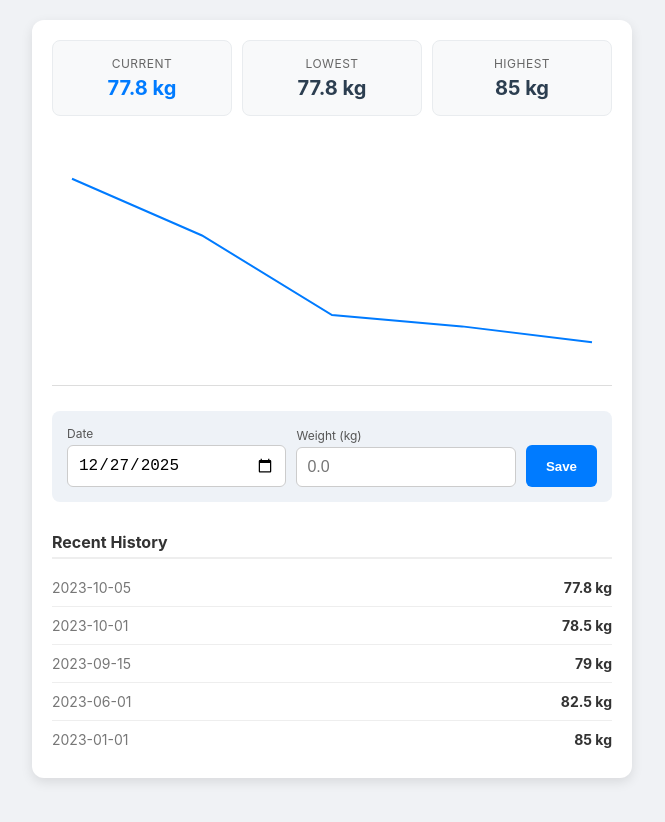
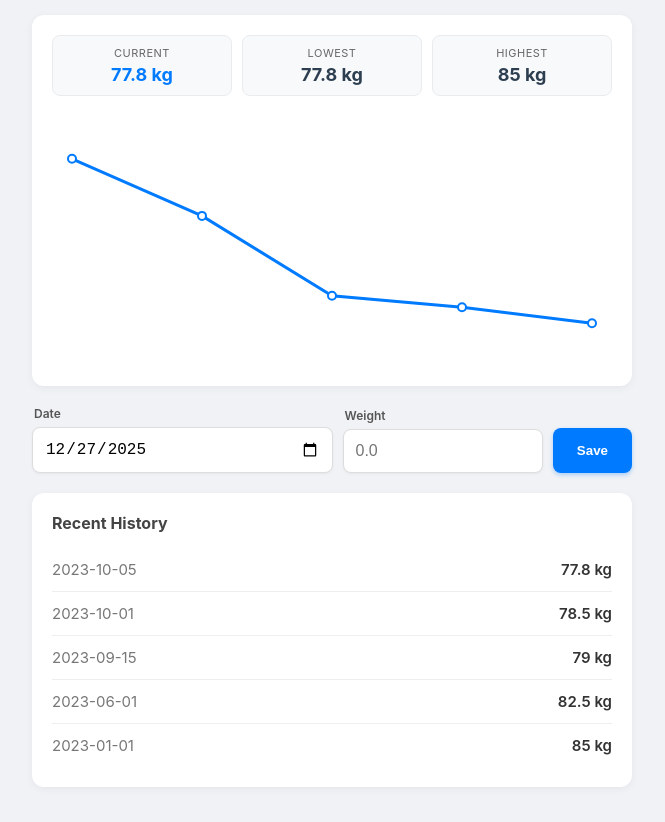
Before and after one commit to i-64/i-64.github.io, a plain HTML site: page weight/index.html in a window 1280 px wide. Shown: the whole page, without its empty margins (308-973 px from the left). Before the commit the page ends 800 px from the top, so only its background shows below. Drawn offline with Linux system fonts and the light colour scheme.

Commit message:
Update index.html

```diff
--- a/weight/index.html
+++ b/weight/index.html
@@ -5,23 +5,28 @@
     <meta name="viewport" content="width=device-width, initial-scale=1.0">
     <title>Weight Tracker</title>
     <style>
-        /* --- GLOBAL & LAYOUT --- */
+        /* --- GLOBAL --- */
         * { box-sizing: border-box; }
         body {
             font-family: -apple-system, BlinkMacSystemFont, "Segoe UI", Roboto, sans-serif;
             background-color: #f0f2f5;
-            padding: 20px;
+            padding: 15px;
             margin: 0;
             color: #333;
         }
 
-        .container {
+        .main-wrapper {
             max-width: 600px;
             margin: 0 auto;
+        }
+
+        /* --- CARDS --- */
+        .card {
             background: white;
             padding: 20px;
             border-radius: 12px;
-            box-shadow: 0 4px 12px rgba(0,0,0,0.1);
+            box-shadow: 0 2px 8px rgba(0,0,0,0.05);
+            margin-bottom: 20px;
         }
 
         /* --- STATS GRID --- */
@@ -29,91 +34,91 @@
             display: grid;
             grid-template-columns: 1fr 1fr 1fr;
             gap: 10px;
+            text-align: center;
             margin-bottom: 20px;
-            text-align: center;
         }
         .stat-box {
             background: #f8f9fa;
-            padding: 15px 5px;
+            padding: 10px 5px;
             border-radius: 8px;
             border: 1px solid #e9ecef;
         }
-        .stat-label { font-size: 12px; color: #666; text-transform: uppercase; letter-spacing: 0.5px; }
-        .stat-value { font-size: 20px; font-weight: bold; margin-top: 5px; color: #2c3e50; }
+        .stat-label { font-size: 11px; color: #666; text-transform: uppercase; letter-spacing: 0.5px; }
+        .stat-value { font-size: 18px; font-weight: bold; margin-top: 4px; color: #2c3e50; }
         .stat-value.highlight { color: #007bff; }
 
         /* --- CHART --- */
         canvas {
             width: 100%;
             height: 250px;
-            border-bottom: 1px solid #ddd;
-            margin-bottom: 25px;
             display: block;
         }
 
-        /* --- INPUT FORM (UPDATED FOR MOBILE) --- */
+        /* --- INPUT FORM --- */
         .input-group {
             display: flex;
-            flex-wrap: wrap;       /* Allow wrapping on small screens */
             gap: 10px;
-            background: #eef2f7;
-            padding: 15px;
-            border-radius: 8px;
+            margin-bottom: 20px;
             align-items: flex-end;
         }
 
-        .input-wrapper {
-            flex: 1;               /* Grow to fill space */
-            min-width: 130px;      /* Force wrap if screen is too tight */
+        .input-wrapper-date { flex: 3; min-width: 0; }
+        .input-wrapper-weight { flex: 2; min-width: 0; }
+
+        .input-wrapper-date label,
+        .input-wrapper-weight label {
+            display: block;
+            font-size: 12px;
+            margin-bottom: 6px;
+            color: #555;
+            font-weight: 600;
+            margin-left: 2px;
         }
-
-        .input-wrapper label { display: block; font-size: 12px; margin-bottom: 4px; color: #555; }
 
         input {
             width: 100%;
-            padding: 10px;
-            border: 1px solid #ccc;
-            border-radius: 6px;
+            padding: 12px;
+            border: 1px solid #ddd;
+            border-radius: 8px;
             font-size: 16px;
+            background: white;
+            box-shadow: 0 1px 3px rgba(0,0,0,0.05);
         }
 
         button {
-            padding: 10px 20px;
+            padding: 12px 24px;
             background-color: #007bff;
             color: white;
             border: none;
-            border-radius: 6px;
+            border-radius: 8px;
             font-weight: bold;
             cursor: pointer;
-            height: 42px;
-            flex: 0 0 auto;        /* Keep button size natural */
+            height: 45px;
+            flex: 0 0 auto;
+            box-shadow: 0 2px 4px rgba(0,123,255,0.3);
         }
+        button:hover { background-color: #0056b3; transform: translateY(-1px); }
 
-        button:hover { background-color: #0056b3; }
-
-        /* Mobile Tweak: Make button full width if it wraps to a new line */
-        @media (max-width: 400px) {
-            button { width: 100%; flex: 1 0 100%; }
-        }
-
-        /* --- RECENT HISTORY --- */
-        h4 { margin-bottom: 10px; border-bottom: 2px solid #eee; padding-bottom: 5px; margin-top: 30px;}
+        /* --- HISTORY LIST --- */
+        h4 { margin: 0 0 15px 0; font-size: 16px; color: #444; }
         .recent-list { list-style: none; padding: 0; margin: 0; }
         .recent-item {
             display: flex;
             justify-content: space-between;
-            padding: 10px 0;
+            padding: 12px 0;
             border-bottom: 1px solid #eee;
-            font-size: 14px;
+            font-size: 15px;
         }
         .recent-item:last-child { border-bottom: none; }
         .recent-date { color: #777; }
-        .recent-val { font-weight: bold; }
+        .recent-val { font-weight: 600; color: #333; }
     </style>
 </head>
 <body>
 
-<div class="container">
+<div class="main-wrapper">
+
+    <div class="card">
         <div class="stats-container">
             <div class="stat-box">
                 <div class="stat-label">Current</div>
@@ -128,27 +133,30 @@
                 <div class="stat-value" id="stat-max">--</div>
             </div>
         </div>
-
         <canvas id="weightChart"></canvas>
+    </div>
 
     <div class="input-group">
-        <div class="input-wrapper">
+        <div class="input-wrapper-date">
             <label>Date</label>
             <input type="date" id="inputDate">
         </div>
-        <div class="input-wrapper">
-            <label>Weight (kg)</label>
+        <div class="input-wrapper-weight">
+            <label>Weight</label>
             <input type="number" id="inputWeight" placeholder="0.0" step="0.1">
         </div>
         <button onclick="saveEntry()">Save</button>
     </div>
 
+    <div class="card">
         <h4>Recent History</h4>
         <ul class="recent-list" id="recentList"></ul>
     </div>
 
+</div>
+
 <script>
-    // --- 1. DATA (Simulated) ---
+    // --- 1. DATA ---
     let data = [
         { date: '2023-01-01', val: 85.0 },
         { date: '2023-06-01', val: 82.5 },
@@ -157,7 +165,7 @@
         { date: '2023-10-05', val: 77.8 }
     ];
 
-    // --- 2. INITIALIZE ---
+    // --- 2. INIT ---
     document.getElementById('inputDate').valueAsDate = new Date();
     processDataAndRender();
 
@@ -173,12 +181,12 @@
 
         const existingIndex = data.findIndex(d => d.date === dateInput);
         if (existingIndex >= 0) {
-            data[existingIndex].val = weightInput; // Update
+            data[existingIndex].val = weightInput;
         } else {
-            data.push({ date: dateInput, val: weightInput }); // Insert
+            data.push({ date: dateInput, val: weightInput });
         }
 
-        document.getElementById('inputWeight').value = ''; // Clear weight
+        document.getElementById('inputWeight').value = '';
         processDataAndRender();
     }
 
@@ -213,7 +221,6 @@
         const canvas = document.getElementById('weightChart');
         const ctx = canvas.getContext('2d');
 
-        // Resize for responsiveness
         canvas.width = canvas.clientWidth;
         canvas.height = canvas.clientHeight;
 
@@ -228,20 +235,39 @@
         const minVal = Math.min(...vals) - 1;
         const range = maxVal - minVal;
 
+        // Helper to get coordinates
+        const getX = (i) => pad + (i / (data.length - 1 || 1)) * (w - pad * 2);
+        const getY = (val) => h - pad - ((val - minVal) / range) * (h - pad * 2);
+
         ctx.clearRect(0, 0, w, h);
+
+        // --- PASS 1: DRAW LINE ---
         ctx.beginPath();
+        ctx.strokeStyle = '#007bff';
+        ctx.lineWidth = 3;
+
+        data.forEach((pt, i) => {
+            const x = getX(i);
+            const y = getY(pt.val);
+            if (i === 0) ctx.moveTo(x, y);
+            else ctx.lineTo(x, y);
+        });
+        ctx.stroke(); // Draw the connected line now
+
+        // --- PASS 2: DRAW DOTS ---
+        data.forEach((pt, i) => {
+            const x = getX(i);
+            const y = getY(pt.val);
+
+            ctx.beginPath();
+            ctx.fillStyle = 'white';
             ctx.strokeStyle = '#007bff';
             ctx.lineWidth = 2;
 
-        data.forEach((pt, i) => {
-            const x = pad + (i / (data.length - 1 || 1)) * (w - pad * 2);
-            const normalizedVal = (pt.val - minVal) / range;
-            const y = h - pad - (normalizedVal * (h - pad * 2));
-
-            if (i === 0) ctx.moveTo(x, y);
-            else ctx.lineTo(x, y);
+            ctx.arc(x, y, 4, 0, Math.PI * 2); // Circle radius 4
+            ctx.fill();   // White center
+            ctx.stroke(); // Blue border
         });
-        ctx.stroke();
     }
 
     window.addEventListener('resize', drawChart);
```
Lines whose indentation alone changed are shown as unchanged.
